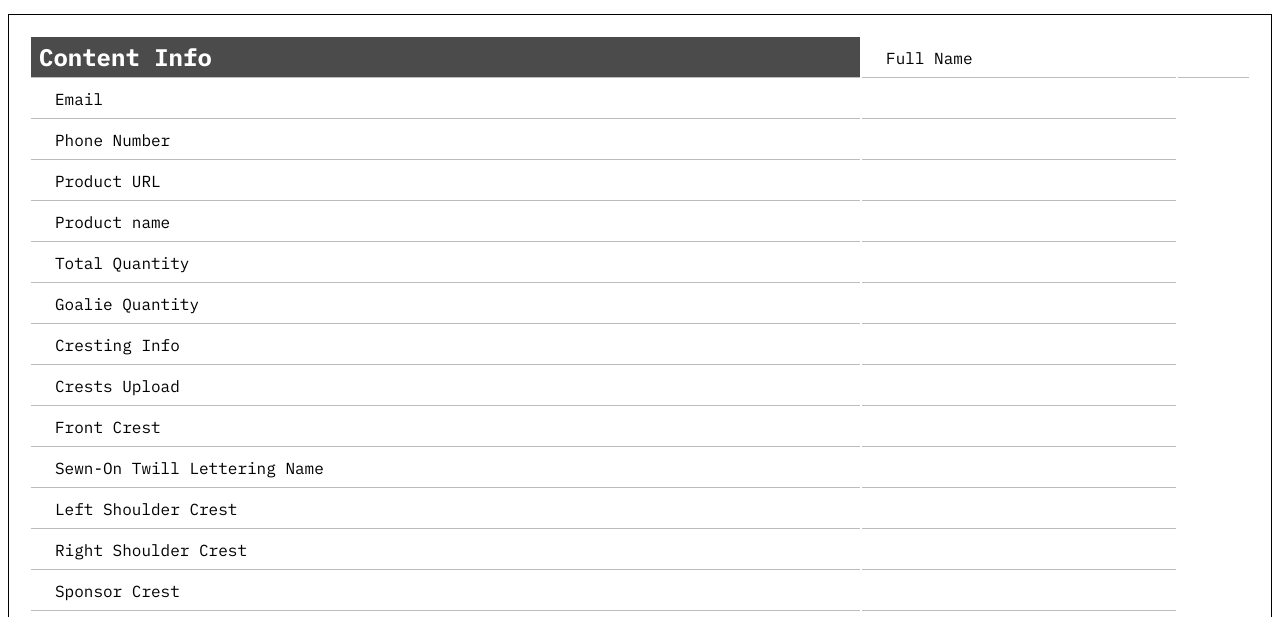
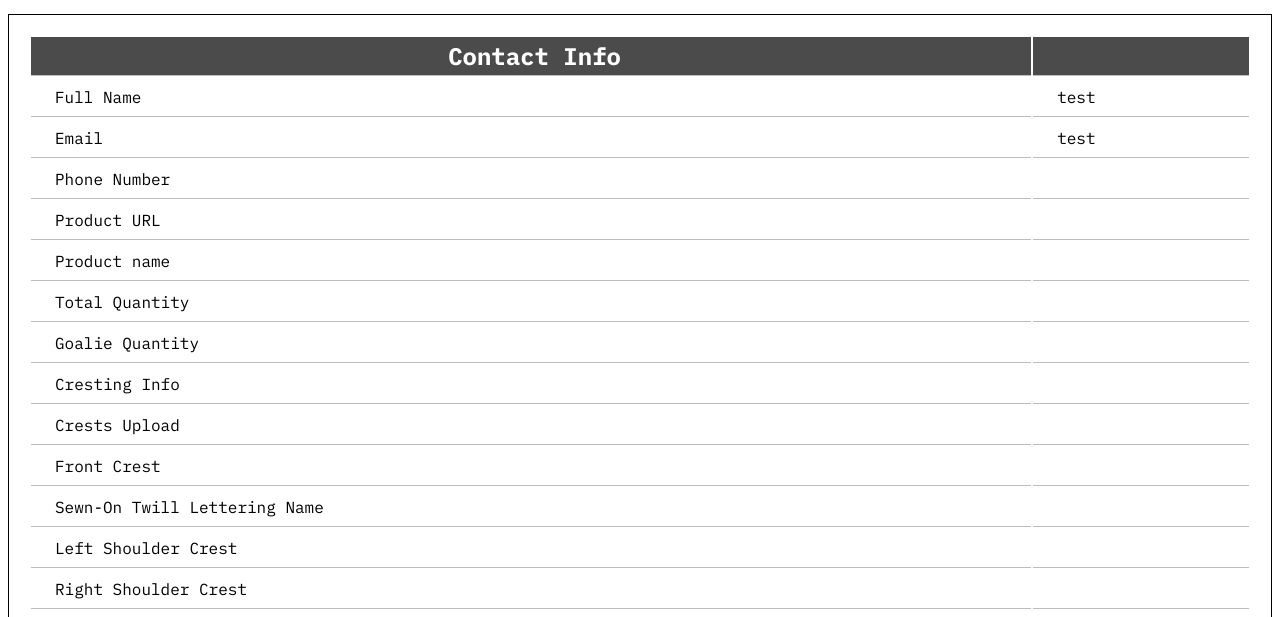
Before and after one commit to djtvaq/bigStickForms, a plain HTML site: page index.html in a window 1280 px wide. Shown: the part 183-800 px from the top of the page. Drawn offline with Linux system fonts and the light colour scheme.

Commit message:
Add table headers

```diff
--- a/index.html
+++ b/index.html
@@ -27,17 +27,18 @@
 
 
         <table>
+
             <tr>
-                <td rowspan="2" class="formHeader">Content Info</td>
-
+                <th class="formHeader">Contact Info</th>
+                <th class="formHeader"></th>
             </tr>
             <tr>
                 <td>Full Name</td>
-                <td></td>
+                <td>test</td>
             </tr>
             <tr>
                 <td>Email</td>
-                <td></td>
+                <td>test</td>
             </tr>
             <tr>
                 <td>Phone Number</td>
```
